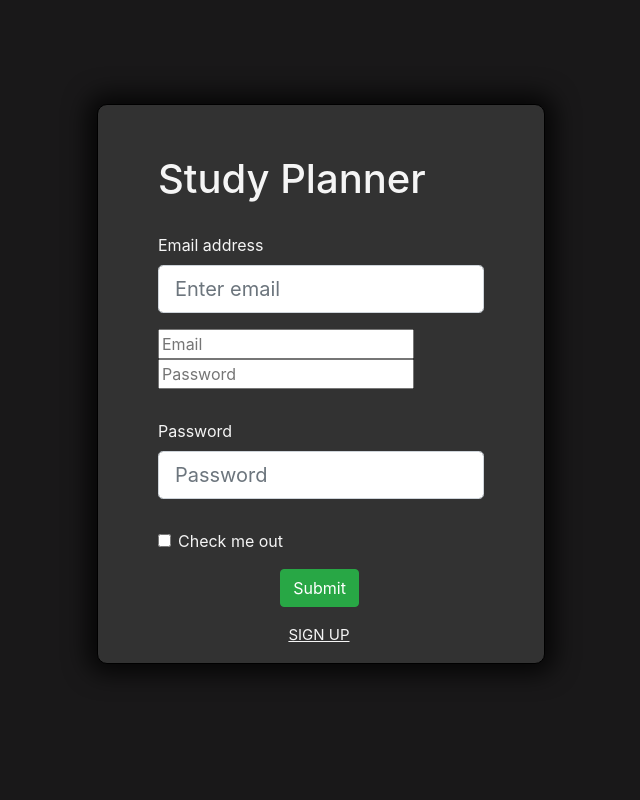
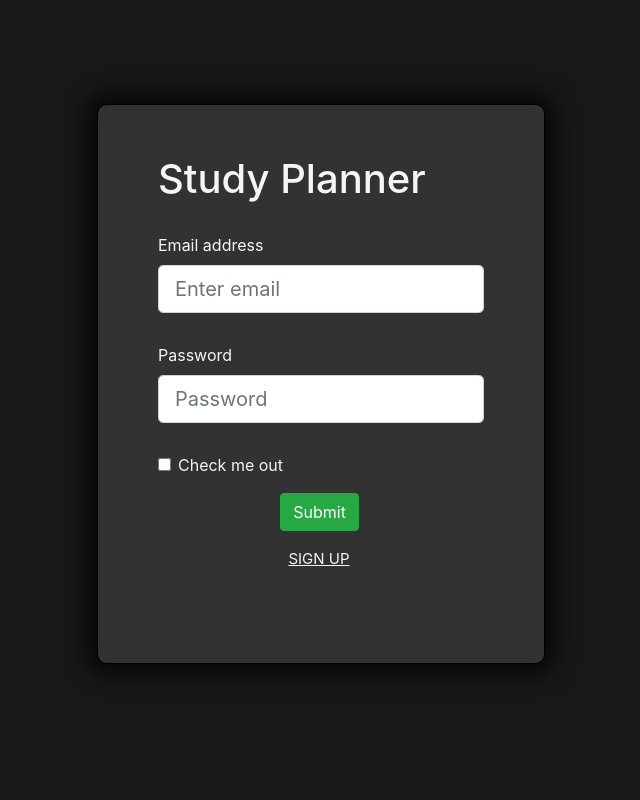
Before and after one commit to ryucatcher/study-planner, a Django app: page / in a window 1280 px wide. Shown: the whole page, without its empty margins (319-959 px from the left). Run offline with Django 3.2, Linux system fonts and the light colour scheme; some libraries are stand-ins or nearby versions.

Commit message:
fixed login conflict

```diff
--- a/studyplanner/app/templates/login.html
+++ b/studyplanner/app/templates/login.html
@@ -1,4 +1,3 @@
-
 <!doctype html>
 <html lang="en">
   <head>
@@ -18,19 +17,13 @@
 		<div class ="loginContainer">
 
 			<h1>Study Planner</h1>
+			<p class="text-danger">{{ error }}</p>
 			<form action="/processlogin" method="POST">
+				{% csrf_token %}
 				<div class="form-group">
 					<label for="exampleInputEmail1">Email address</label>
 					<input type="email" name ="email" class="form-control form-control-lg" id="exampleInputEmail1" aria-describedby="emailHelp" placeholder="Enter email">
-			<p class="text-danger">{{ error }}</p>
-			<form action="/processlogin/" method="POST">
-				{% csrf_token %}
-				<div class = "userBox">
-					<input type = "text" placeholder="Email" name="email">
-				</div>
-				<div class = "passwordBox">
-					<input type = "text" placeholder="Password" name="password">
-				</div>
+
 				<div class="form-group">
 					<label for="exampleInputPassword1">Password</label>
 					<input type="password" name="password"class="form-control form-control-lg" id="exampleInputPassword1" placeholder="Password">
```
